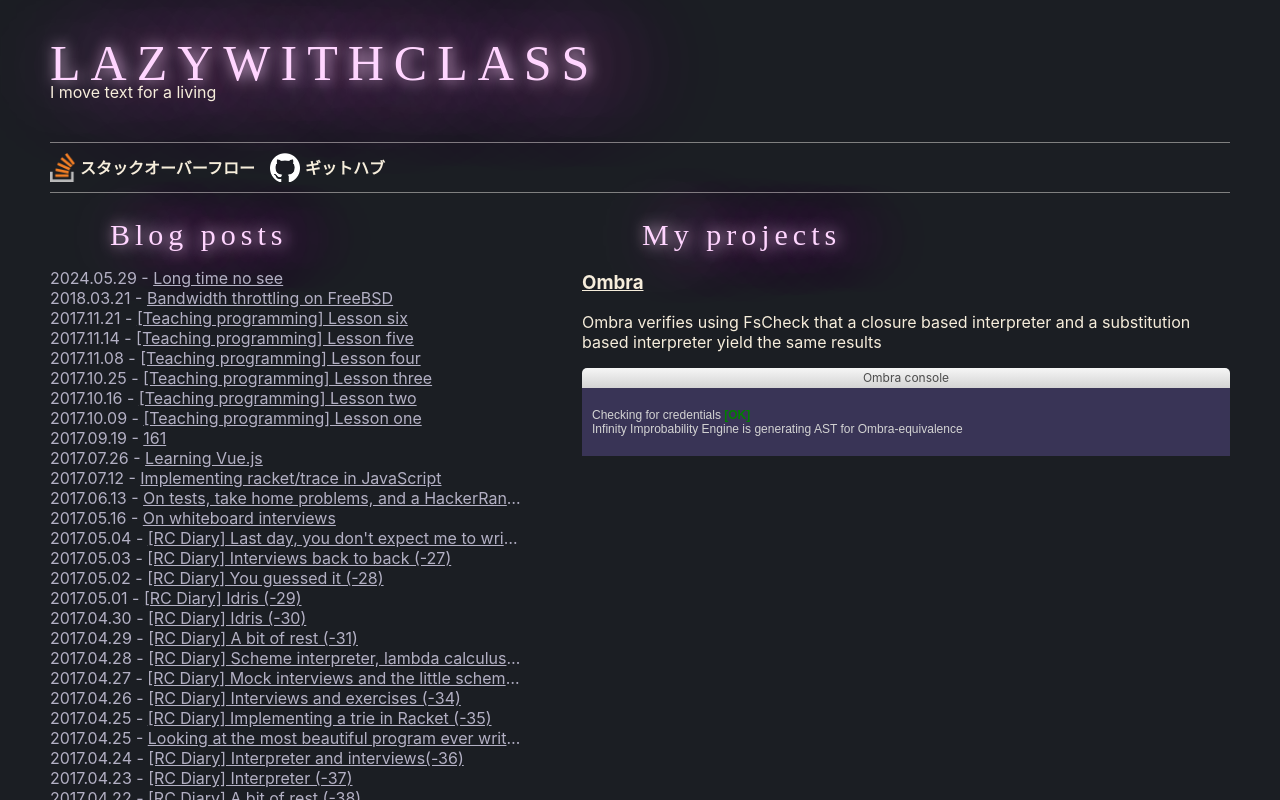
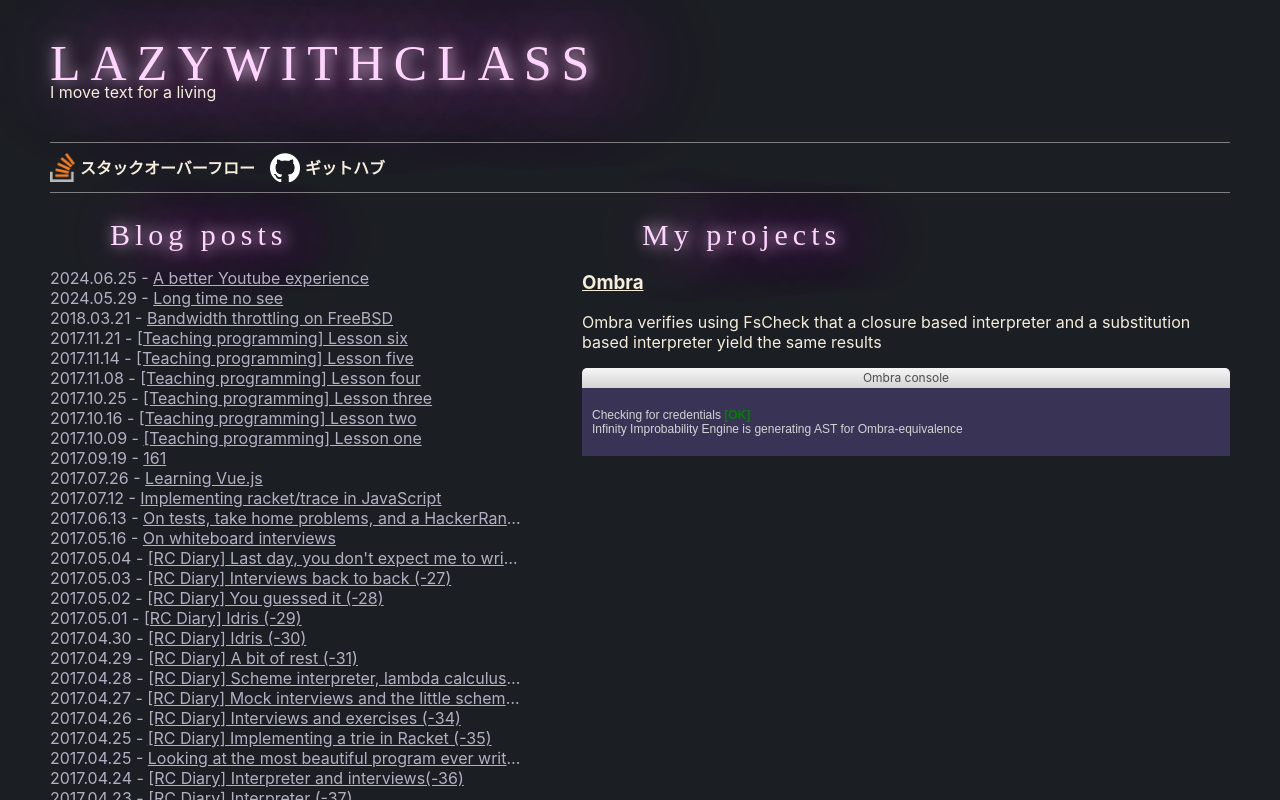
Before and after one commit to lazywithclass/lazywithclass.github.io, a React (Create React App) app: page / in a window 1280 px wide. Shown: the top 800 px of the page. Built offline with nearby package versions, Linux system fonts and the light colour scheme; a web font is replaced by a local one.

Commit message:
new blog post

```diff
--- a/src/posts.js
+++ b/src/posts.js
@@ -1,4 +1,9 @@
 export const posts = [
+  {
+    "date": "2024.06.25",
+    "link": "https://gist.github.com/lazywithclass/f9d8494075d01205d201e1bdddbc799b",
+    "title": "A better Youtube experience"
+  },
   {
     "date": "2024.05.29",
     "link": "https://gist.github.com/lazywithclass/53a8bfb3bd6a939a65f3bc45c2899635",
```
